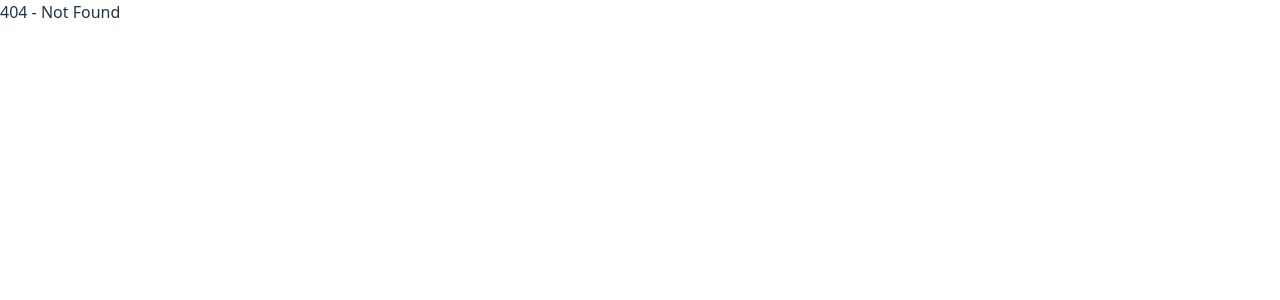
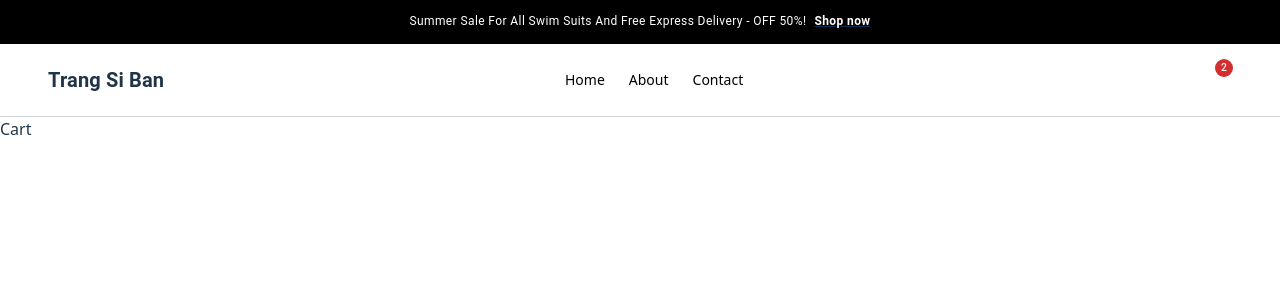
Before and after one commit to Trangsiban27/react-ecommerce-spinner-wheel, a React (Vite) app: page /cart in a window 1280 px wide. Before the commit this address had no page. Shown: the top 300 px of the page. Built offline with nearby package versions, Linux system fonts and the light colour scheme; some icons are missing.

Commit message:
add cart page

```diff
--- /dev/null
+++ b/src/apps/cart/Cart.tsx
@@ -0,0 +1,9 @@
+import React from 'react'
+
+const Cart = () => {
+    return (
+        <div>Cart</div>
+    )
+}
+
+export default Cart
--- a/src/routes/appRoutes.tsx
+++ b/src/routes/appRoutes.tsx
@@ -4,6 +4,7 @@ import Home from "../apps/home/Home";
 import LuckyWheel from "../apps/lucky-wheel/LuckyWheel";
 import About from "../apps/about/About";
 import Contact from "../apps/contact/Contact";
+import Cart from "../apps/cart/Cart";
 
 const routes: RouteObject[] = [
     {
@@ -29,6 +30,10 @@ const routes: RouteObject[] = [
             {
                 path: 'contact',
                 element: <Contact />
+            },
+            {
+                path: 'cart',
+                element: <Cart />
             }
         ]
     },
```
